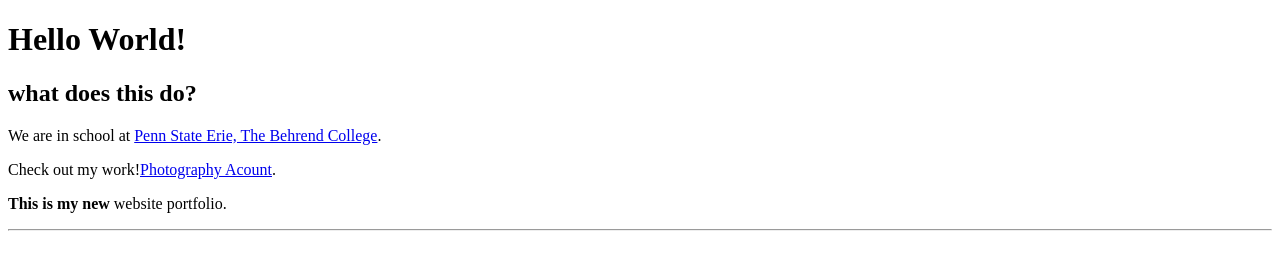
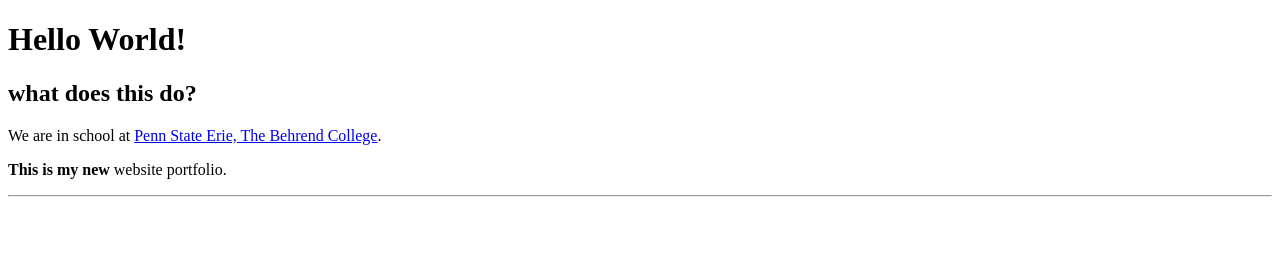
Before and after one commit to tec5271/Tylercameraman, a plain HTML site: page docs/index.html in a window 1280 px wide. Drawn offline with Linux system fonts and the light colour scheme.

Commit message:
Update index.html

```diff
--- a/docs/index.html
+++ b/docs/index.html
@@ -8,7 +8,6 @@
         <h1>Hello World!</h1>
         <h2> what does this do? </h2>
         <p>We are in school at <a href="https://behrend.psu.edu/">Penn State Erie, The Behrend College</a>.</p>
-        <p>Check out my work!<a href="https://www.instagram.com/tylercameraman/">Photography Acount</a>.</p>
         <p> <strong>This is my new</strong> website portfolio.</p>
         <hr/>
     </body>
```
